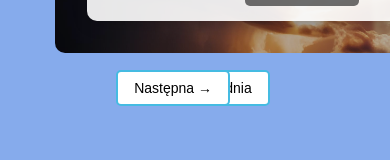
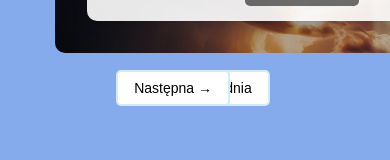
Before and after one commit to wiktoriacg/my-portfolio, a plain HTML site: page index.html in a window 390 px wide. Shown: the part 618-778 px from the top of the page. Drawn offline with Linux system fonts and the light colour scheme.

Commit message:
Updated code

```diff
--- a/styles.css
+++ b/styles.css
@@ -303,7 +303,7 @@ button:hover {
         flex-direction: row; /* Przyciski obok siebie */
         justify-content: space-between; /* "Poprzednia" z lewej, "Następna" z prawej */
         align-items: center; /* Wyśrodkowanie w pionie */
-        gap: 20px; /* Przerwa między przyciskami */
+        gap: 120px; /* Przerwa między przyciskami */
         width: 100%; /* Szerokość kontenera */
         max-width: 400px; /* Maksymalna szerokość (możesz dostosować) */
         margin: 0 auto; /* Wyśrodkowanie kontenera */
@@ -317,7 +317,7 @@ button:hover {
         cursor: pointer; /* Kursor wskazujący */
         background-color: white; /* Kolor tła */
         color: black; /* Kolor tekstu */
-        border: 2px solid #45bbe2; /* Obramowanie */
+        border: 2px solid #d2edf6; /* Obramowanie */
         border-radius: 5px; /* Zaokrąglone rogi */
         transition: background-color 0.3s, color 0.3s, border-color 0.3s; /* Animacja */
     }
```
